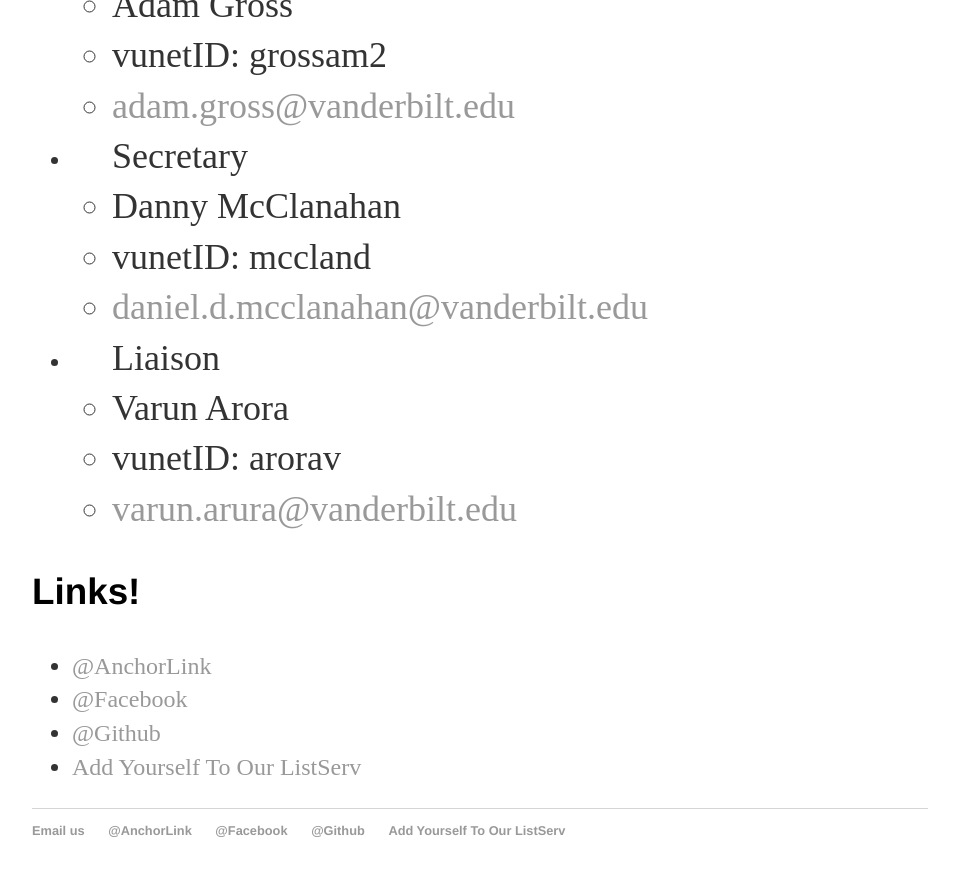
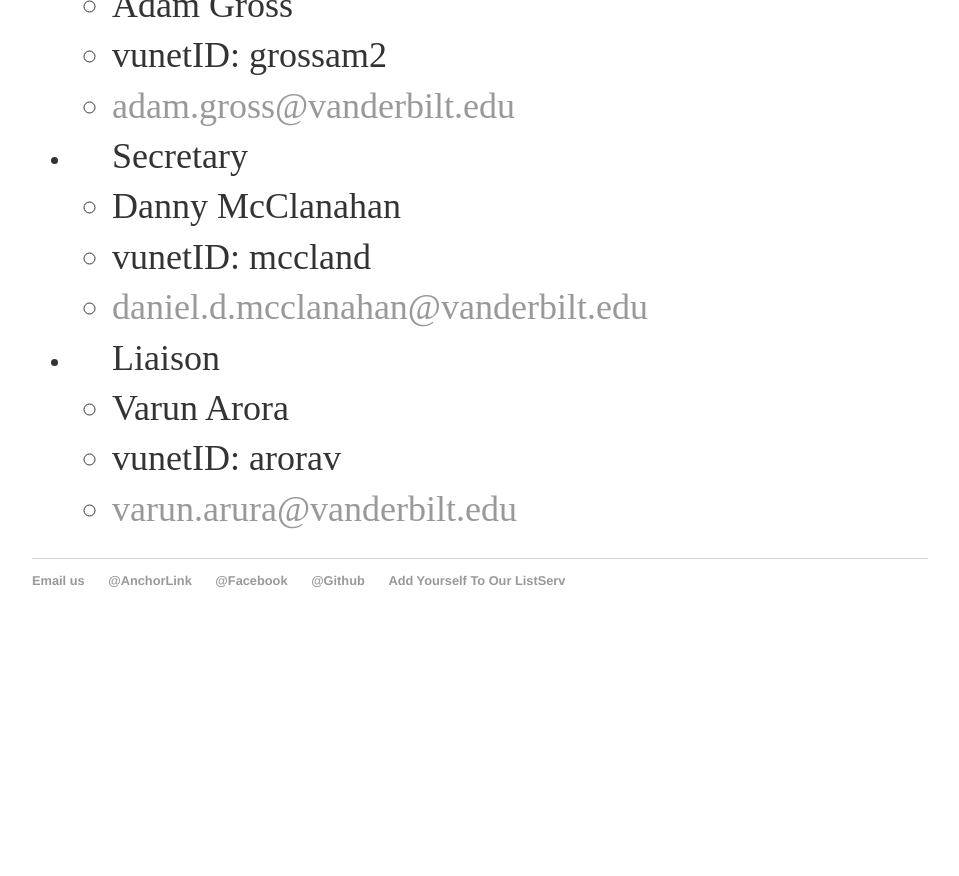
Before and after one commit to VandyApps/adamMgross.github.io, a Jekyll site: the page built from about/index.html, in a window 1280 px wide and 900 px high, scrolled down 1222 px. Shown: the top 876 px of the window, without its empty margins (160-1119 px from the left). Built offline with Jekyll 4.4.1, drawn with Linux system fonts in a browser that asks for light colours; after the commit the page ends 1872 px from its top, so only the background shows below that.

Commit message:
Automated commit message.

```diff
--- a/about/index.html
+++ b/about/index.html
@@ -35,11 +35,4 @@ title: About VandyApps
                     <li><a href="mailto:varun.arora@vanderbilt.edu">varun.arura@vanderbilt.edu</a></li></ul>
                 </li>
                 </ul>
-                <h3>Links!</h3>
-			<ul class="Links">
-				<li><a href="https://anchorlink.vanderbilt.edu/organization/VandyApps">@AnchorLink</a></li>
-				<li><a href="https://www.facebook.com/VandyApps/?fref=ts&ref=br_tf">@Facebook</a></li>
-                <li><a href="https://github.com/vandyapps">@Github</a></li>
-				<li><a href="mailto:listserv@list.vanderbilt.edu">Add Yourself To Our ListServ</a></li>
-				</ul>
 		</div>
```
